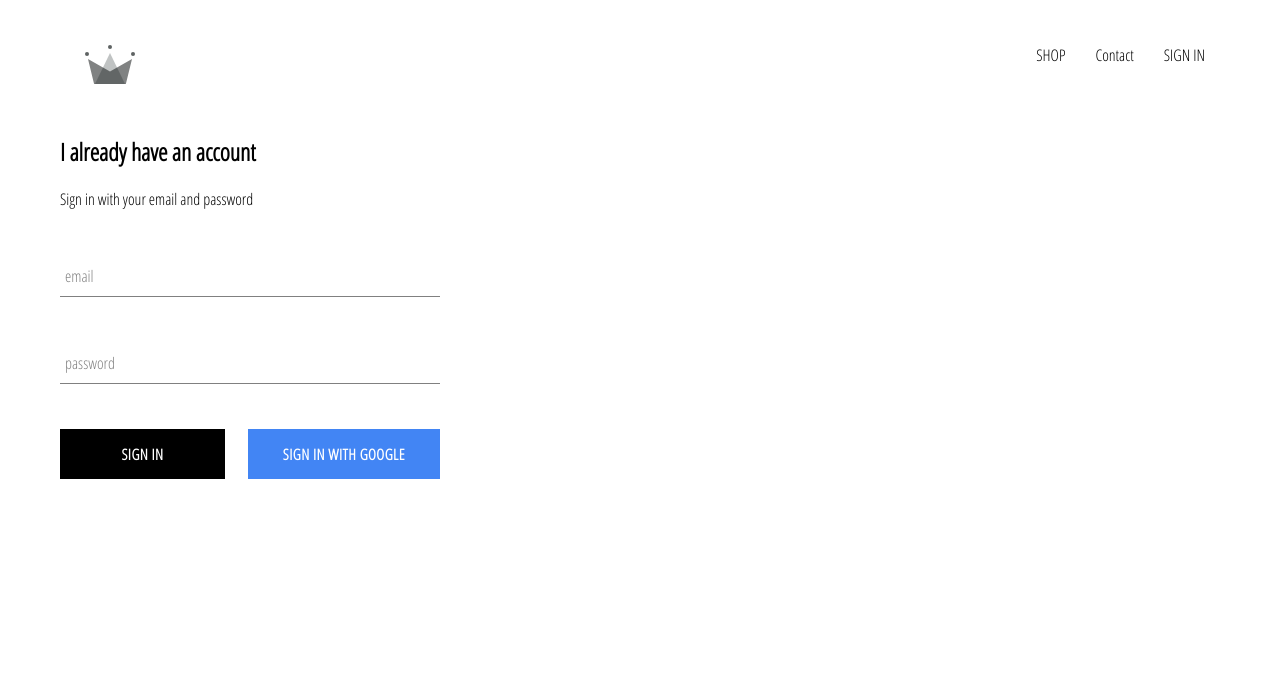
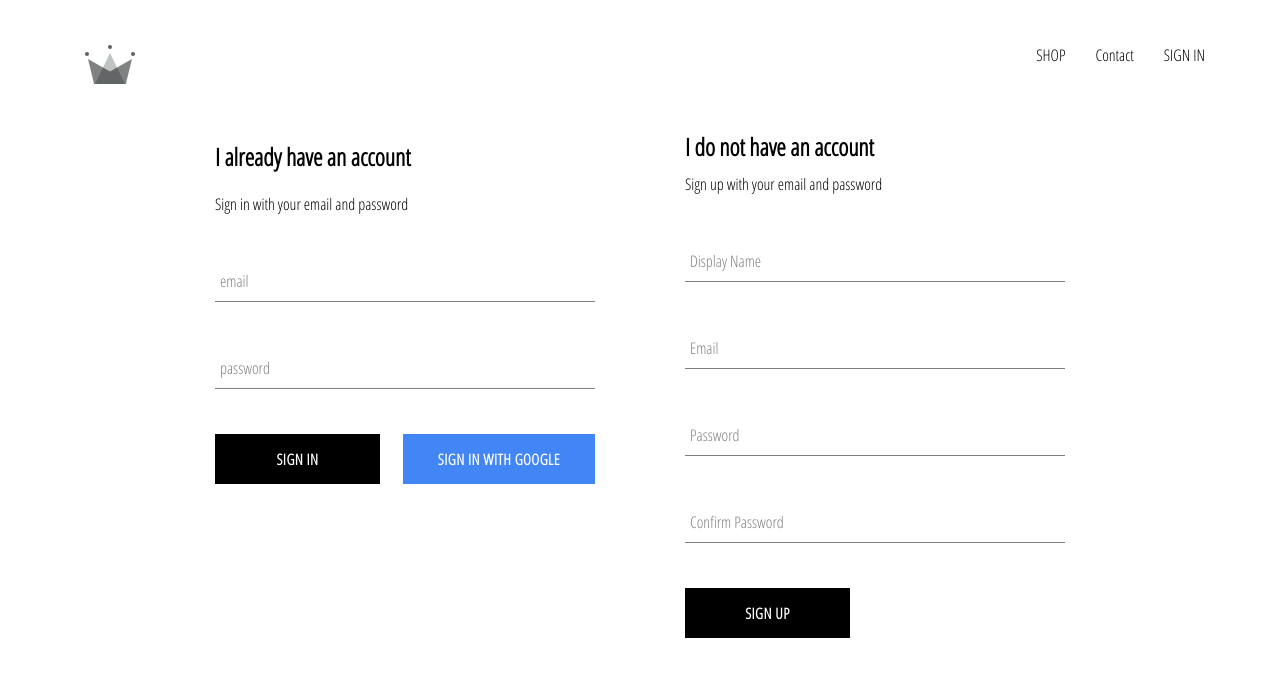
Before and after one commit to jay215407/crwn-cloth-practice, a React (Create React App) app: page /signin in a window 1280 px wide. Shown: the top 676 px of the page. Built offline with nearby package versions, Linux system fonts and the light colour scheme; no server answers.

Commit message:
Sign up with firebase implementsed

```diff
--- a/src/App.js
+++ b/src/App.js
@@ -4,7 +4,7 @@
 import ShopPage from './pages/shop/shop.component';
 import Header from './components/header/header.component';
 import signInAndSignUpPage from './pages/sign-in-and-sign-up/sign-in-and-sign-up.component';
-import { auth } from './firebase/firebase.utils';
+import { auth, createUserProfileDocument } from './firebase/firebase.utils';
 
 import './App.css';
 
@@ -23,9 +23,27 @@
 
   componentDidMount() {
 
-    this.unsubscribeFromAuth = auth.onAuthStateChanged(user => {
-      this.setState({currentUser: user})
-      console.log(user);
+    this.unsubscribeFromAuth = auth.onAuthStateChanged( async userAuth => {
+      //this.setState({currentUser: user})
+
+      if(userAuth) {
+        const userRef = await createUserProfileDocument(userAuth);
+
+        userRef.onSnapshot(snapShot => {
+          // console.log(snapshot);
+          this.setState({
+            currentUser: {
+             id: snapShot.id,
+             ...snapShot.data()
+            }
+          });
+          console.log(this.state);
+        });
+
+      }
+
+      this.setState({ currentUser: userAuth});
+
     });
 
   }
--- /dev/null
+++ b/src/components/sign-up/sign-up.component.jsx
@@ -0,0 +1,106 @@
+import React from 'react';
+import FormInput from '../form-input/form-input.component';
+import CustomButton from '../custom-button/custom-button.component';
+import { auth, createUserProfileDocument } from '../../firebase/firebase.utils';
+
+import './sign-up.styles.scss';
+
+class SignUp extends React.Component {
+
+    constructor() {
+        super();
+
+        this.state = {
+            displayName: '',
+            email: '',
+            password: '',
+            confirmPassword: ''
+        }
+    }
+
+    handleSubmit = async event => {
+        event.preventDefault();
+
+        const { displayName, email, password, confirmPassword} = this.state;
+
+        if(password !== confirmPassword) {
+            alert("Password don't match");
+            return;
+        }
+
+        try {
+
+            const { user } = await auth.createUserWithEmailAndPassword(email, password); // This returns an object.
+
+            await createUserProfileDocument(user, {displayName});
+
+            this.setState({
+                displayName: '',
+                email: '',
+                password: '',
+                confirmPassword: ''
+            });
+
+        } catch(error) {
+            console.log(error);
+        }
+    };
+
+    handleChange = event => {
+        const { name, value } = event.target;
+
+        this.setState({[name]: value});
+    }
+
+    render() {
+        const { displayName, email, password, confirmPassword } = this.state;
+        return (
+            <div className='sign-up'>
+                <h2 className='title'>I do not have an account</h2>
+                <span>Sign up with your email and password</span>
+                <form className='sign-up-form' onSubmit={this.handleSubmit}>
+                    <FormInput
+                        type='text'
+                        name='displayName'
+                        value={displayName}
+                        onChange={this.handleChange}
+                        label='Display Name'
+                        required
+                    />
+
+                    <FormInput
+                        type="email"
+                        name="email"
+                        value={email}
+                        onChange={this.handleChange}
+                        label="Email"
+                        required
+                    />
+
+                    <FormInput
+                        type="password"
+                        name="password"
+                        value={password}
+                        onChange={this.handleChange}
+                        label="Password"
+                        required
+                    />
+
+                    <FormInput
+                        type="password"
+                        name="confirmPassword"
+                        value={confirmPassword}
+                        onChange={this.handleChange}
+                        label="Confirm Password"
+                        required
+                    />
+
+                    <CustomButton type="submit">Sign Up</CustomButton>
+
+                </form>
+            </div>
+        )
+    }
+};
+
+export default SignUp;
--- /dev/null
+++ b/src/components/sign-up/sign-up.styles.scss
@@ -0,0 +1,9 @@
+.sign-up {
+    display: flex;
+    flex-direction: column;
+    width: 380px;
+
+    .title {
+      margin: 10px 0;
+    }
+  }
--- a/src/firebase/firebase.utils.js
+++ b/src/firebase/firebase.utils.js
@@ -15,6 +15,39 @@
 
   firebase.initializeApp(config);
 
+  // Storing userAuth data in firestore
+
+  export const createUserProfileDocument = async ( userAuth, additionalData) => {
+    // console.log(additionalData); Display name comes as additional data while signing up the user.
+    if(!userAuth) return;
+
+    const userRef = firestore.doc(`users/${userAuth.uid}`); // This gives document reference.
+    const snapShot = await userRef.get(); // This gives document snapshot.
+
+    // console.log(snapShot);
+    if(!snapShot.exists) {
+        const { displayName, email } = userAuth;
+        //console.log(displayName); displayName at this stage is null while signing up the user.
+        const createdAt = new Date();
+
+        try {
+            await userRef.set({
+                displayName,
+                email,
+                createdAt,
+                ...additionalData
+            })
+        } catch(error) {
+            console.log('Error creatign user', error.message);
+        }
+    }
+
+    return userRef;
+
+  }
+
+
+
   export const auth = firebase.auth();
   export const firestore = firebase.firestore();
 
--- a/src/pages/sign-in-and-sign-up/sign-in-and-sign-up.component.jsx
+++ b/src/pages/sign-in-and-sign-up/sign-in-and-sign-up.component.jsx
@@ -1,11 +1,13 @@
 import React from 'react';
 import './sign-in-and-sign-up.styles.scss';
 import SignIn from '../../components/sign-in/sign-in.component';
+import SignUp from '../../components/sign-up/sign-up.component';
 
 const signInAndSignUpPage = () => {
     return (
         <div className='sign-in-and-sign-up'>
             <SignIn />
+            <SignUp />
         </div>
     )
 };
--- a/src/pages/sign-in-and-sign-up/sign-in-and-sign-up.styles.scss
+++ b/src/pages/sign-in-and-sign-up/sign-in-and-sign-up.styles.scss
@@ -0,0 +1,6 @@
+.sign-in-and-sign-up {
+    width: 850px;
+    display: flex;
+    justify-content: space-between;
+    margin: 30px auto;
+  }
```
